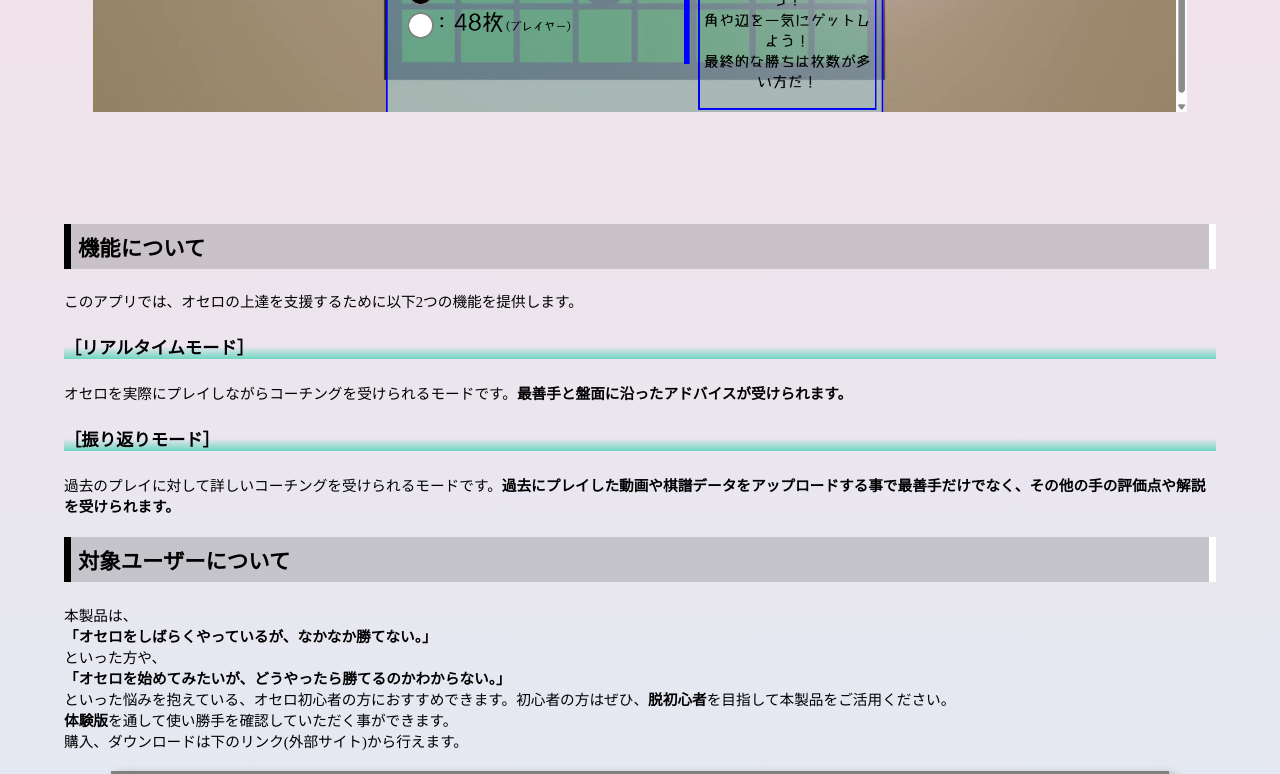
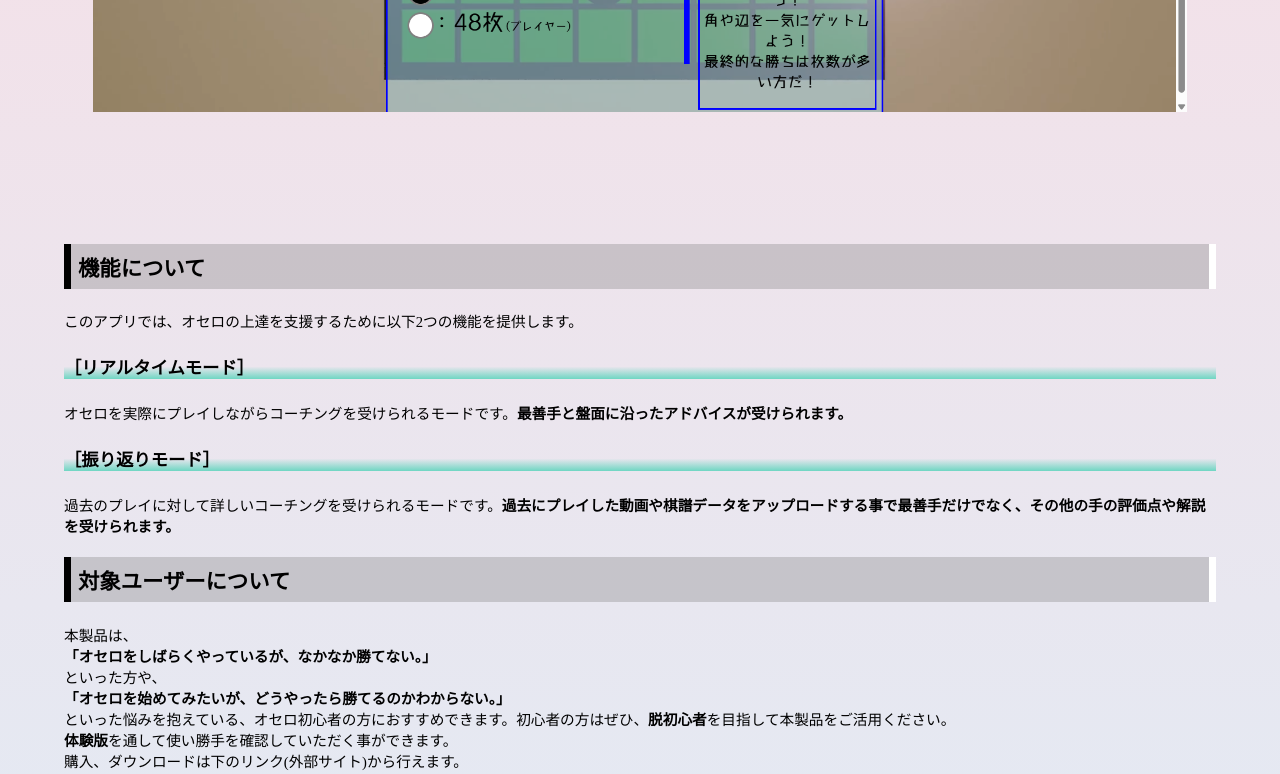
Before and after one commit to ramune64/othello_web, a plain HTML site: page index.html in a window 1280 px wide. Shown: the part 800-1574 px from the top of the page. Drawn offline with Linux system fonts and the light colour scheme.

Commit message:
fixed ad style

```diff
--- a/style.css
+++ b/style.css
@@ -7,8 +7,9 @@ html, body {
     min-height: 100vh;
 }
 .ads{
-    min-height: 70px;
-    min-width: 500px;
+    min-height: 90px;
+    max-width: 800px;
+    margin: auto;
 }
 #logo{
     height: 70px;
```
